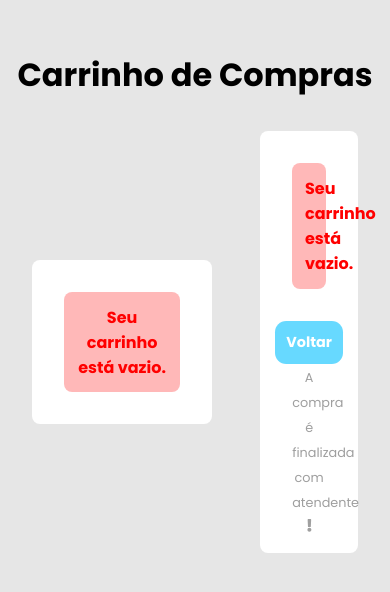
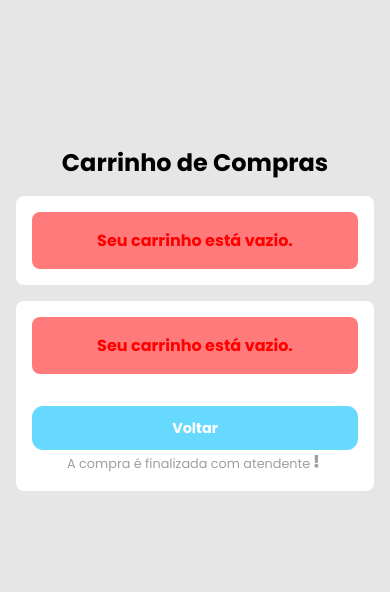
Before and after one commit to Marquiiim/luxure-store, a React (Vite) app in the folder Luxure-Store/: page /carrinho in a window 390 px wide. Shown: the part 104-696 px from the top of the page. Built offline with nearby package versions, Linux system fonts and the light colour scheme; a web font is replaced by a local one.

Commit message:
Responsividade completa

```diff
--- a/Luxure-Store/src/components/catalog/cart/Cart.jsx
+++ b/Luxure-Store/src/components/catalog/cart/Cart.jsx
@@ -44,9 +44,9 @@ function Cart({ cart, updateQuantity, removeToCart }) {
 
 
     return (
-        <div className={styles.modal}>
+        <div className={styles.container}>
             <h2>Carrinho de Compras</h2>
-            <div className={styles.modal_content}>
+            <div className={styles.content}>
                 <div className={styles.products}>
                     {cart.length === 0 ? (
                         <p>Seu carrinho está vazio.</p>
--- a/Luxure-Store/src/components/catalog/cart/Cart.module.css
+++ b/Luxure-Store/src/components/catalog/cart/Cart.module.css
@@ -1,4 +1,4 @@
-.modal {
+.container {
   display: flex;
   justify-content: center;
   align-items: center;
@@ -8,115 +8,157 @@
   left: 0;
   right: 0;
   bottom: 0;
-  z-index: 1000;
   background-color: rgb(230, 230, 230);
   font-family: "Poppins", serif;
+  padding: 1rem;
 }
-.modal h2 {
-  font-size: 2rem;
+.container h2 {
+  font-size: 1.5rem;
+  margin-bottom: 1rem;
 }
-.modal .modal_content {
+.container .content {
   display: flex;
   justify-content: center;
-  align-items: center;
+  align-items: flex-start;
   width: 100%;
-  max-height: 90vh;
-  padding: 2rem;
-  gap: 3rem;
+  max-width: 1200px;
+  gap: 2rem;
 }
-.modal .modal_content p {
-  color: red;
-  background-color: rgba(255, 0, 0, 0.279);
-  border-radius: 0.5rem;
-  padding: 0.8rem;
-  text-align: center;
-  font-weight: bold;
+@media (max-width: 768px) {
+  .container .content {
+    flex-direction: column;
+    gap: 1rem;
+  }
 }
-.modal .modal_content .products {
+@media (min-width: 769px) and (max-width: 1024px) {
+  .container .content {
+    gap: 1.5rem;
+  }
+}
+.container .products {
   background-color: rgb(255, 255, 255);
-  padding: 2rem;
+  padding: 1.5rem;
   border-radius: 0.5rem;
   width: 70%;
   max-height: 80vh;
   overflow-y: auto;
+}
+@media (max-width: 768px) {
+  .container .products {
+    width: 100%;
+    padding: 1rem;
+  }
+}
+@media (min-width: 769px) and (max-width: 1024px) {
+  .container .products {
+    width: 60%;
+  }
+}
+.container .products p {
+  padding: 1rem;
+  border-radius: 0.5rem;
+  font-size: 1rem;
+  font-weight: bold;
   text-align: center;
+  color: red;
+  background-color: rgba(255, 0, 0, 0.519);
 }
-.modal .modal_content .products .list_products {
+.container .products .list_products {
   width: 100%;
   display: flex;
   flex-direction: column;
-  gap: 2rem;
+  gap: 1.5rem;
 }
-.modal .modal_content .products .list_products .info_list {
+.container .products .list_products .info_list {
   display: flex;
-  justify-content: space-around;
+  justify-content: space-between;
   width: 100%;
   list-style: none;
+  padding: 0;
+  margin: 0;
+  font-weight: bold;
+  color: rgb(168, 168, 168);
 }
-.modal .modal_content .products .list_products .info_list li {
-  color: rgb(168, 168, 168);
-  font-weight: bold;
+.container .products .list_products .product {
+  display: flex;
+  justify-content: space-between;
+  align-items: center;
+  padding-bottom: 1rem;
+  border-bottom: 1px solid rgb(230, 230, 230);
 }
-.modal .modal_content .products .list_products .product {
+.container .products .list_products .product img {
+  width: 60px;
+  height: auto;
+}
+@media (max-width: 768px) {
+  .container .products .list_products .product img {
+    width: 50px;
+  }
+}
+.container .products .list_products .product .characteristics {
   display: flex;
-  justify-content: flex-start;
+  justify-content: space-between;
   align-items: center;
-  list-style: none;
-  padding-bottom: 1.5rem;
-  border-bottom: 1.5px solid rgb(230, 230, 230);
+  width: 70%;
+  gap: 1rem;
 }
-.modal .modal_content .products .list_products .product .characteristics {
-  display: flex;
-  justify-content: space-around;
-  align-items: center;
-  width: 100%;
+@media (max-width: 768px) {
+  .container .products .list_products .product .characteristics {
+    width: 100%;
+    gap: 0.5rem;
+  }
 }
-.modal .modal_content .products .list_products .product .characteristics .name {
-  font-weight: 400;
-}
-.modal .modal_content .products .list_products .product .characteristics .amount {
+.container .products .list_products .product .characteristics .amount {
+  width: 50px;
   padding: 0.5rem;
+  border: 1px solid rgb(230, 230, 230);
   border-radius: 0.3rem;
-  width: 3rem;
-  border: 1px solid rgb(230, 230, 230);
-  font-weight: bold;
   text-align: center;
 }
-.modal .modal_content .products .list_products .product .characteristics .value {
-  font-weight: bold;
-}
-.modal .modal_content .products .list_products .product .characteristics .trash {
+.container .products .list_products .product .characteristics .trash {
   color: rgb(168, 168, 168);
   cursor: pointer;
 }
-.modal .modal_content .products .list_products .product .characteristics .trash:hover {
+.container .products .list_products .product .characteristics .trash:hover {
   color: red;
 }
-.modal .modal_content .products .list_products .product .characteristics .trash:active {
-  opacity: 0.8;
-}
-.modal .modal_content .products .list_products .product img {
-  height: auto;
-  width: 60px;
-}
-.modal .modal_content .buy {
+.container .buy {
   background-color: rgb(255, 255, 255);
-  padding: 2rem;
+  padding: 1.5rem;
   border-radius: 0.5rem;
   width: 30%;
-  max-height: 50vh;
   text-align: center;
 }
-.modal .modal_content .buy .values {
+@media (max-width: 768px) {
+  .container .buy {
+    width: 100%;
+    padding: 1rem;
+  }
+}
+@media (min-width: 769px) and (max-width: 1024px) {
+  .container .buy {
+    width: 35%;
+  }
+}
+.container .buy .final_value p {
+  padding: 1rem;
+  border-radius: 0.5rem;
+  font-size: 1rem;
+  font-weight: bold;
+  text-align: center;
+  color: red;
+  background-color: rgba(255, 0, 0, 0.519);
+}
+.container .buy .final_value .values {
   display: flex;
   flex-direction: column;
-  gap: 2rem;
+  gap: 1.5rem;
 }
-.modal .modal_content .buy .values .promotion span {
+.container .buy .final_value .values .promotion span {
   color: rgba(0, 191, 255, 0.5960784314);
   font-weight: bold;
 }
-.modal .modal_content .buy .values .total {
+.container .buy .final_value .values .total {
   display: flex;
   flex-direction: column;
   gap: 1rem;
@@ -124,47 +166,59 @@
   font-size: 1.2rem;
   font-weight: bold;
 }
-.modal .modal_content .buy .values .total .text_payable {
+.container .buy .final_value .values .total .text_payable {
   font-weight: bold;
 }
-.modal .modal_content .buy .values .total .text_payable .total_payable {
+.container .buy .final_value .values .total .text_payable .total_payable {
   font-weight: 500;
   color: black;
 }
-.modal .modal_content .buy .values .total .discount {
+.container .buy .final_value .values .total .discount {
   border-radius: 0.5rem;
   padding: 0.6rem;
   background-color: rgba(11, 156, 3, 0.4588235294);
   color: #0a9c03;
 }
-.modal .modal_content .buy .actions_cart {
+.container .buy .actions_cart {
   display: flex;
   justify-content: center;
   align-items: center;
   gap: 1rem;
   margin-top: 2rem;
 }
-.modal .modal_content .buy .actions_cart a,
-.modal .modal_content .buy .actions_cart button {
+@media (max-width: 768px) {
+  .container .buy .actions_cart {
+    flex-direction: column;
+  }
+}
+.container .buy .actions_cart a,
+.container .buy .actions_cart button {
   background-color: rgba(0, 191, 255, 0.5960784314);
   color: white;
   text-decoration: none;
-  padding: 0.7rem;
+  padding: 0.7rem 1.5rem;
   border-radius: 0.7rem;
   border: none;
   font-weight: bold;
   font-size: 0.9rem;
   cursor: pointer;
 }
-.modal .modal_content .buy .actions_cart a:hover,
-.modal .modal_content .buy .actions_cart button:hover {
+@media (max-width: 768px) {
+  .container .buy .actions_cart a,
+  .container .buy .actions_cart button {
+    width: 100%;
+  }
+}
+.container .buy .actions_cart a:hover,
+.container .buy .actions_cart button:hover {
   opacity: 0.9;
 }
-.modal .modal_content .buy .actions_cart a:active,
-.modal .modal_content .buy .actions_cart button:active {
+.container .buy .actions_cart a:active,
+.container .buy .actions_cart button:active {
   opacity: 0.8;
 }
-.modal .modal_content .buy .help {
+.container .buy .help {
   font-size: 0.8rem;
   color: rgb(159, 159, 159);
+  margin-top: 1rem;
 }/*# sourceMappingURL=Cart.module.css.map */
--- a/Luxure-Store/src/components/catalog/cart/Cart.module.scss
+++ b/Luxure-Store/src/components/catalog/cart/Cart.module.scss
@@ -1,4 +1,4 @@
-.modal {
+.container {
     display: flex;
     justify-content: center;
     align-items: center;
@@ -8,89 +8,111 @@
     left: 0;
     right: 0;
     bottom: 0;
-    z-index: 1000;
     background-color: rgb(230, 230, 230);
     font-family: "Poppins", serif;
+    padding: 1rem;
 
     h2 {
-        font-size: 2rem;
+        font-size: 1.5rem;
+        margin-bottom: 1rem;
     }
 
-    .modal_content {
+    .content {
         display: flex;
         justify-content: center;
-        align-items: center;
+        align-items: flex-start;
         width: 100%;
-        max-height: 90vh;
-        padding: 2rem;
-        gap: 3rem;
+        max-width: 1200px;
+        gap: 2rem;
 
-        p {
-            color: red;
-            background-color: rgba(255, 0, 0, 0.279);
-            border-radius: .5rem;
-            padding: .8rem;
-            text-align: center;
-            font-weight: bold;
+        @media (max-width: 768px) {
+            flex-direction: column;
+            gap: 1rem;
+        }
+
+        @media (min-width: 769px) and (max-width: 1024px) {
+            gap: 1.5rem;
+        }
     }
 
     .products {
         background-color: rgb(255, 255, 255);
-            padding: 2rem;
-            border-radius: .5rem;
+        padding: 1.5rem;
+        border-radius: 0.5rem;
         width: 70%;
         max-height: 80vh;
         overflow-y: auto;
+
+        @media (max-width: 768px) {
+            width: 100%;
+            padding: 1rem;
+        }
+
+        @media (min-width: 769px) and (max-width: 1024px) {
+            width: 60%;
+        }
+
+        p {
+            padding: 1rem;
+            border-radius: .5rem;
+            font-size: 1rem;
+            font-weight: bold;
             text-align: center;
+            color: red;
+            background-color: rgba(255, 0, 0, 0.519);
+        }
 
         .list_products {
             width: 100%;
             display: flex;
             flex-direction: column;
-                gap: 2rem;
+            gap: 1.5rem;
 
             .info_list {
                 display: flex;
-                    justify-content: space-around;
+                justify-content: space-between;
                 width: 100%;
                 list-style: none;
-
-                    li {
+                padding: 0;
+                margin: 0;
+                font-weight: bold;
                 color: rgb(168, 168, 168);
-                        font-weight: bold;
-                    }
             }
 
             .product {
                 display: flex;
-                    justify-content: flex-start;
+                justify-content: space-between;
                 align-items: center;
-                    list-style: none;
-                    padding-bottom: 1.5rem;
-                    border-bottom: 1.5px solid rgb(230, 230, 230);
+                padding-bottom: 1rem;
+                border-bottom: 1px solid rgb(230, 230, 230);
+
+                img {
+                    width: 60px;
+                    height: auto;
+
+                    @media (max-width: 768px) {
+                        width: 50px;
+                    }
+                }
 
                 .characteristics {
                     display: flex;
-                        justify-content: space-around;
+                    justify-content: space-between;
                     align-items: center;
+                    width: 70%;
+                    gap: 1rem;
+
+                    @media (max-width: 768px) {
                         width: 100%;
-
-                        .name {
-                            font-weight: 400;
+                        gap: 0.5rem;
                     }
 
-
                     .amount {
-                            padding: .5rem;
-                            border-radius: .3rem;
-                            width: 3rem;
+                        width: 50px;
+                        padding: 0.5rem;
                         border: 1px solid rgb(230, 230, 230);
-                            font-weight: bold;
+                        border-radius: 0.3rem;
                         text-align: center;
-                        }
-
-                        .value {
-                            font-weight: bold;
                     }
 
                     .trash {
@@ -100,16 +122,7 @@
                         &:hover {
                             color: red;
                         }
-
-                            &:active {
-                                opacity: 0.8;
                     }
-                        }
-                    }
-
-                    img {
-                        height: auto;
-                        width: 60px;
                 }
             }
         }
@@ -117,23 +130,40 @@
 
     .buy {
         background-color: rgb(255, 255, 255);
-            padding: 2rem;
+        padding: 1.5rem;
+        border-radius: 0.5rem;
+        width: 30%;
+        text-align: center;
+
+        @media (max-width: 768px) {
+            width: 100%;
+            padding: 1rem;
+        }
+
+        @media (min-width: 769px) and (max-width: 1024px) {
+            width: 35%;
+        }
+
+        .final_value {
+
+            p {
+                padding: 1rem;
                 border-radius: .5rem;
-            width: 30%;
-            max-height: 50vh;
+                font-size: 1rem;
+                font-weight: bold;
                 text-align: center;
+                color: red;
+                background-color: rgba(255, 0, 0, 0.519);
+            }
 
             .values {
                 display: flex;
                 flex-direction: column;
-                gap: 2rem;
+                gap: 1.5rem;
 
-                .promotion {
-
-                    span {
+                .promotion span {
                     color: #00bfff98;
                     font-weight: bold;
-                    }
                 }
 
                 .total {
@@ -154,32 +184,42 @@
                     }
 
                     .discount {
-                        border-radius: .5rem;
-                        padding: .6rem;
+                        border-radius: 0.5rem;
+                        padding: 0.6rem;
                         background-color: #0b9c0375;
                         color: #0a9c03;
                     }
                 }
             }
+        }
 
-            & .actions_cart {
+
+        .actions_cart {
             display: flex;
             justify-content: center;
             align-items: center;
             gap: 1rem;
             margin-top: 2rem;
 
-                & a,
+            @media (max-width: 768px) {
+                flex-direction: column;
+            }
+
+            a,
             button {
                 background-color: #00bfff98;
                 color: white;
                 text-decoration: none;
-                    padding: .7rem;
-                    border-radius: .7rem;
+                padding: 0.7rem 1.5rem;
+                border-radius: 0.7rem;
                 border: none;
                 font-weight: bold;
-                    font-size: .9rem;
+                font-size: 0.9rem;
                 cursor: pointer;
+
+                @media (max-width: 768px) {
+                    width: 100%;
+                }
 
                 &:hover {
                     opacity: 0.9;
@@ -188,16 +228,13 @@
                 &:active {
                     opacity: 0.8;
                 }
-
-
             }
         }
 
         .help {
-                font-size: .8rem;
+            font-size: 0.8rem;
             color: rgb(159, 159, 159);
-
+            margin-top: 1rem;
         }
     }
 }
-}
```
Also changed, not shown: Luxure-Store/src/components/catalog/_media-queries.scss (deleted, +0 -65 lines), 1 other file (tests, documents, lock files or other folders). Lines whose indentation alone changed are shown as unchanged.
